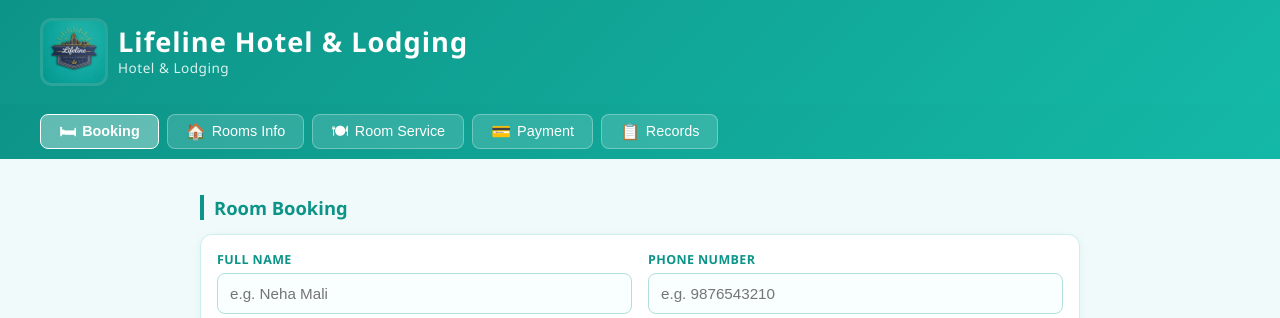
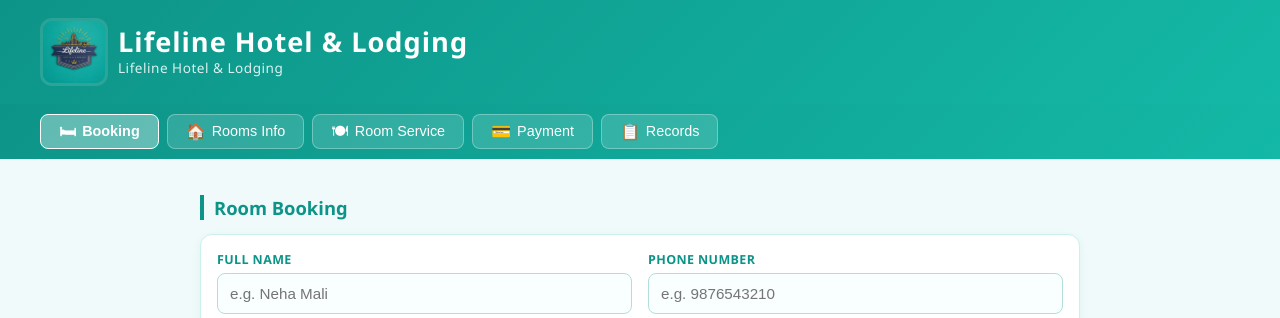
Before and after one commit to NehaMali04/hotel-lifeline, a Flask app: page / in a window 1280 px wide. Shown: the top 318 px of the page. Run offline with Flask 3, Linux system fonts and the light colour scheme.

Commit message:
Header subtitle: Lifeline Hotel & Lodging

```diff
--- a/templates/index.html
+++ b/templates/index.html
@@ -168,7 +168,7 @@
   <img src="/static/logo.jpg" alt="Lifeline Logo"/>
   <div class="header-text">
     <h1>Lifeline Hotel & Lodging</h1>
-    <p>Hotel & Lodging</p>
+    <p>Lifeline Hotel & Lodging</p>
   </div>
 </header>
 
```
